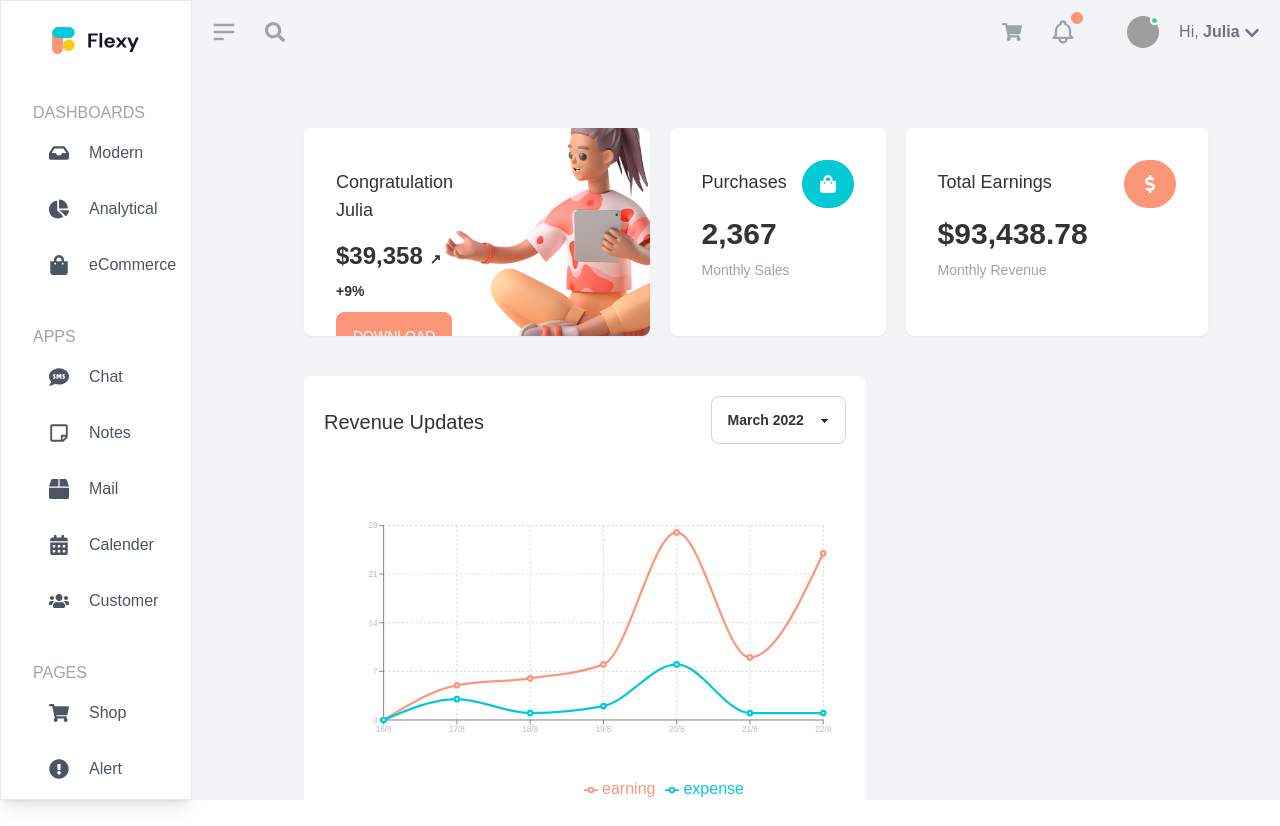
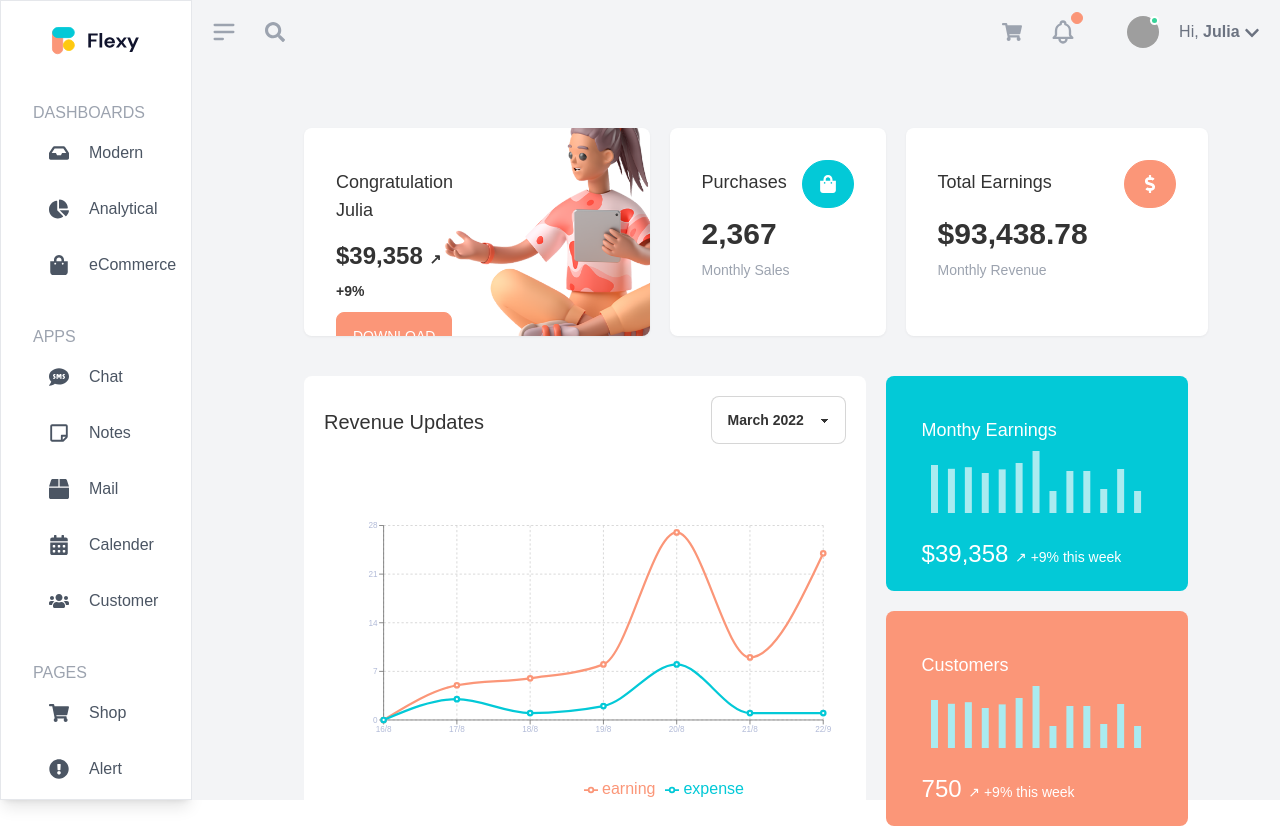
Before and after one commit to Alapottra-troj1n/analytical-dashboard-react, a React (Create React App) app: page / in a window 1280 px wide. Built offline with nearby package versions, Linux system fonts and the light colour scheme; grey boxes are pictures that could not be loaded.

Commit message:
2nd section done added 2nd line chart

```diff
--- /dev/null
+++ b/src/components/Charts/BarChartOne.jsx
@@ -0,0 +1,71 @@
+import React from 'react';
+import { Bar, BarChart, ResponsiveContainer, Tooltip } from 'recharts';
+
+const BarChartOne = () => {
+    const data = [
+        {
+
+        monthly: 2400,
+        },
+        {
+
+          monthly: 2210,
+        },
+        {
+
+          monthly: 2290,
+        },
+        {
+
+          monthly: 2000,
+        },
+        {
+
+          monthly: 2181,
+        },
+        {
+
+          monthly: 2500,
+        },
+        {
+
+          monthly: 3100,
+        },
+        {
+
+            monthly: 1100,
+          },
+          {
+
+            monthly: 2100,
+          },
+          {
+
+            monthly: 2100,
+          },
+          {
+
+            monthly: 1200,
+          },
+          {
+
+            monthly: 2200,
+          },
+          {
+
+            monthly: 1100,
+          },
+      ];
+
+    return (
+
+            <BarChart width={230} height={74} data={data}>
+                <Bar dataKey="monthly" barSize={7} fill="#aaebf0" />
+                <Tooltip />
+            </BarChart>
+
+
+    );
+};
+
+export default BarChartOne;
--- /dev/null
+++ b/src/components/Charts/CustomersLineChart.jsx
@@ -0,0 +1,11 @@
+import React from 'react';
+
+const CustomersLineChart = () => {
+    return (
+        <div>
+
+        </div>
+    );
+};
+
+export default CustomersLineChart;
--- a/src/components/Modern.jsx
+++ b/src/components/Modern.jsx
@@ -2,6 +2,7 @@ import React from 'react';
 import girl from '../assets/welcome-bg2-2x-svg.e15f0c3a.svg'
 import { FaShoppingBag, FaDollarSign } from 'react-icons/fa';
 import LineChartOne from './Charts/LineChartOne';
+import BarChartOne from './Charts/BarChartOne';
 
 
 const Modern = () => {
@@ -60,6 +61,28 @@ const Modern = () => {
                         </div>
 
                     </div>
+                    <div className="flex flex-col gap-5 h-full">
+                        <div className="bg-secondary py-5 flex flex-col px-5 rounded-lg flex-1" >
+                            <h2 className="pt-5 ml-4 text-white font-medium text-lg">Monthy Earnings</h2>
+                            <div className="flex  items-center justify-center" >
+                            <BarChartOne/>
+
+                            </div>
+                            <h2 className="pt-5 ml-4 text-white font-medium text-2xl">$39,358 <span className="text-sm">↗︎ +9% this week</span> </h2>
+
+                        </div>
+                        <div className="bg-primary py-5 flex flex-col px-5 rounded-lg flex-1" >
+                            <h2 className="pt-5 ml-4 text-white font-medium text-lg">Customers</h2>
+                            <div className="flex  items-center justify-center" >
+                            <BarChartOne/>
+
+                            </div>
+                            <h2 className="pt-5 ml-4 text-white font-medium text-2xl">750 <span className="text-sm">↗︎ +9% this week</span> </h2>
+
+                        </div>
+
+
+                    </div>
 
 
 
```
